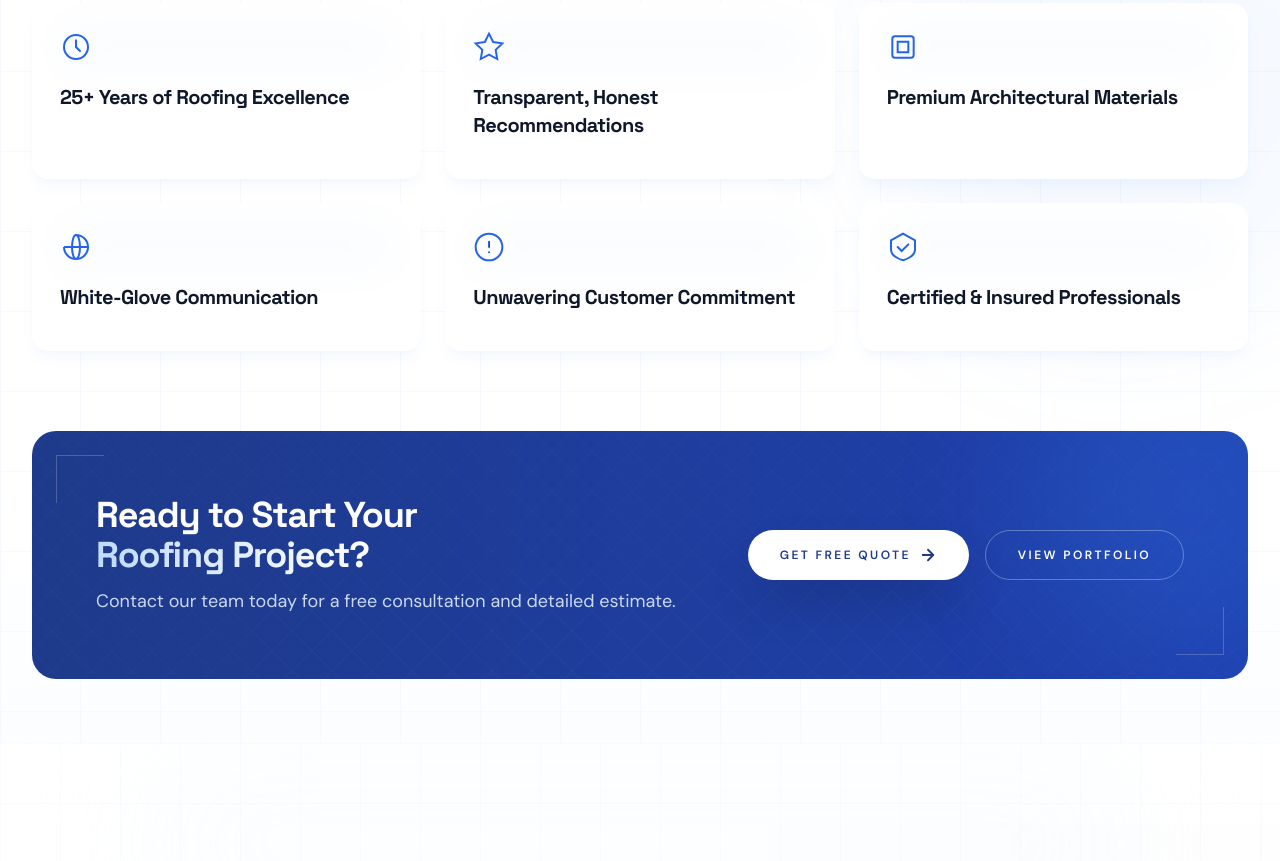
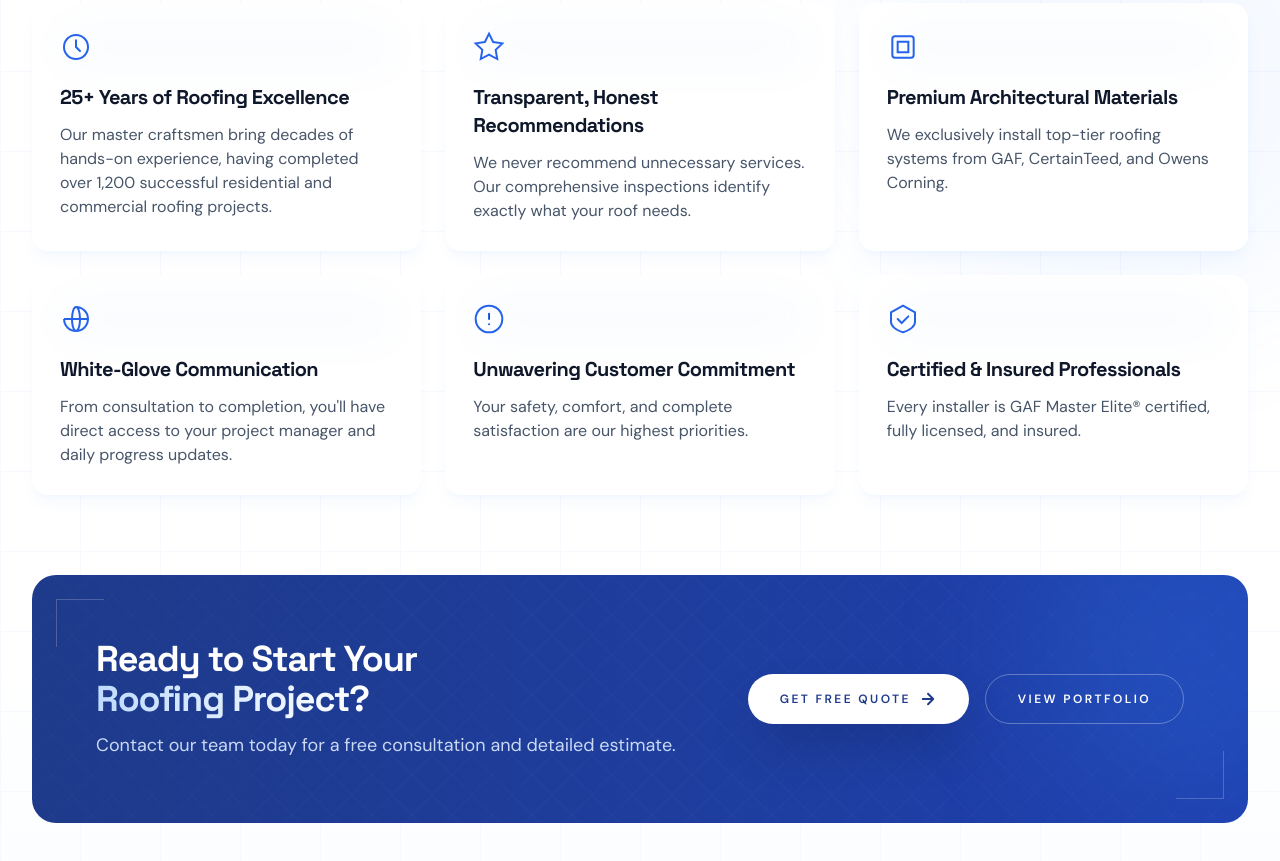
Before and after one commit to iammansoor007/A5-Roofing, a React (Vite) app: page / in a window 1280 px wide. Shown: the part 8820-9681 px from the top of the page. Built offline with nearby package versions, Linux system fonts and the light colour scheme; grey boxes are pictures that could not be loaded; the HTML template or start-up script is replaced by a standard one.

Commit message:
Display feature description in HowWeWork component

```diff
--- a/src/components/HowWeWork.tsx
+++ b/src/components/HowWeWork.tsx
@@ -185,7 +185,7 @@ const FeatureCard = ({ feature, index }) => {
                     className="text-sm md:text-base text-slate-600 leading-relaxed"
                     itemProp="description"
                 >
-
+                     {feature.description}
                 </p>
 
                 {/* SEO metadata */}
```
